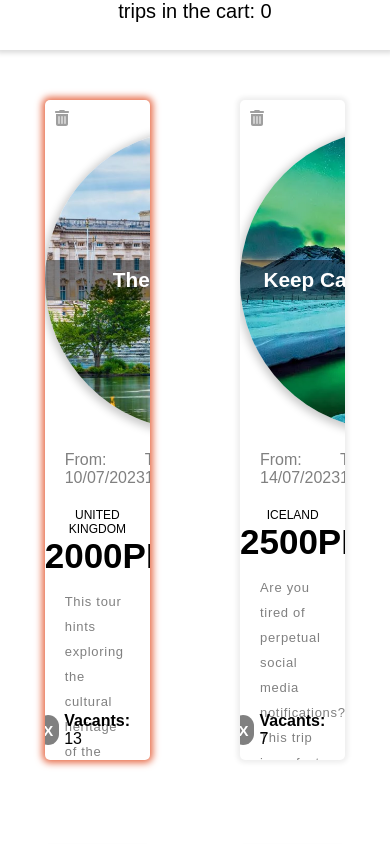
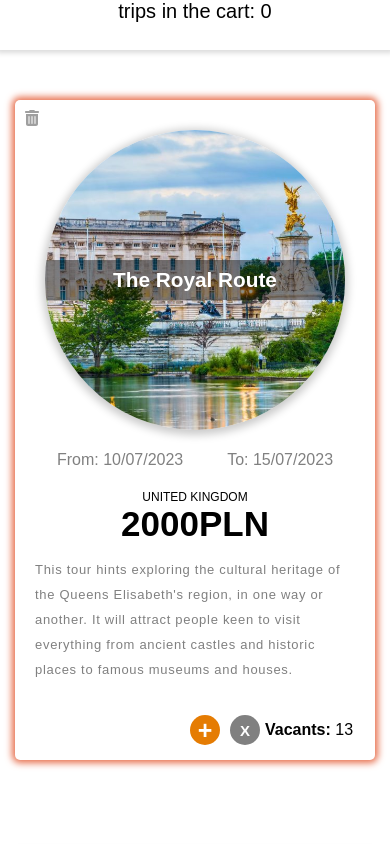
Before and after one commit to kajadudek/Web-Applications-Course, an Angular app in the folder lab 4/wycieczki/wycieczka/: page / in a window 390 px wide. Shown: the top 844 px of the page. Built offline with nearby package versions, Linux system fonts and the light colour scheme.

Commit message:
small fixes

```diff
--- a/lab 4/wycieczki/wycieczka/src/app/trip/trip.component.css
+++ b/lab 4/wycieczki/wycieczka/src/app/trip/trip.component.css
@@ -26,6 +26,7 @@
 
 .trip-card {
     width: 27vw;
+    min-width: 360px;
     height: 600px;
     margin: auto;
     box-shadow: 0px 0px 5px 3px rgb(238, 238, 238);
@@ -180,3 +181,9 @@ button:hover {
     background-color: gray;
     font-size: 15px;
 }
+
+@media screen and (max-width: 850px) {
+    .trip-cards{
+        grid-template-columns: 1fr;
+    }
+}
--- a/lab 4/wycieczki/wycieczka/src/app/trip/trip.component.ts
+++ b/lab 4/wycieczki/wycieczka/src/app/trip/trip.component.ts
@@ -86,6 +86,7 @@ export class TripComponent implements OnInit {
 
   deleteTrip(trip: Trip) {
     const id = this.trips.indexOf(trip,0);
+    this.howManyTrips -= trip.addedToCart;
     this.trips.splice(id,1);
   }
 
```
